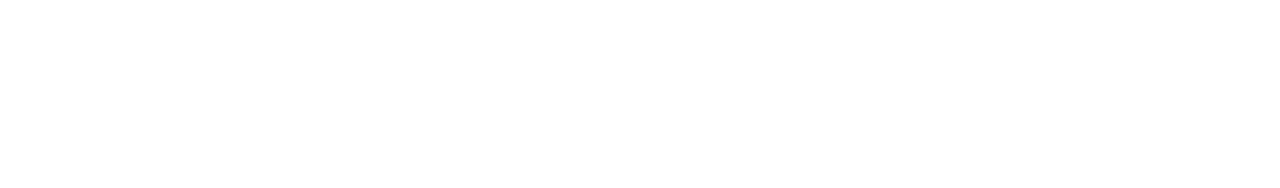
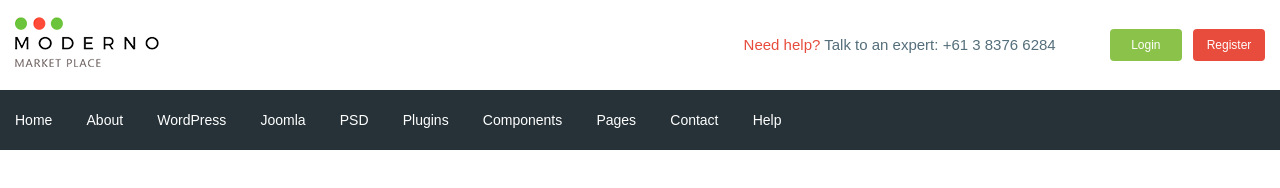
Before and after one commit to annadobriak/moderno, a website: page app/index.html in a window 1280 px wide. Drawn offline with nearby package versions, Linux system fonts and the light colour scheme; files that its build step writes are made by us from their sources.

Commit message:
added header

```diff
--- a/app/index.html
+++ b/app/index.html
@@ -1,14 +1,99 @@
 <!DOCTYPE html>
 <html lang="en">
+
 <head>
     <meta charset="UTF-8">
     <meta name="viewport" content="width=device-width, initial-scale=1.0">
     <title>Document</title>
+    <link href="https://fonts.googleapis.com/css2?family=Roboto:wght@500;700&display=swap" rel="stylesheet">
     <link rel="stylesheet" href="css/libs.min.css">
     <link rel="stylesheet" href="css/style.min.css">
 </head>
+
 <body>
-
+    <header class="header">
+        <div class="header__top">
+            <div class="container">
+                <div class="header__top-inner">
+                    <div class="header__logo">
+                        <a href="#">
+                            <img src="images/logo.png" alt="logo">
+                        </a>
+                    </div>
+                    <div class="header__text">
+                        <a href="#">
+                            <span>Need help?</span>
+                        </a>
+                        Talk to an expert:
+                        <a class="header__phone" href="tel:61383766284">+61 3 8376 6284</a>
+                    </div>
+                    <div class="header__box">
+                        <a href="#" class="basket"></a>
+                        <a href="#" class="header__btn header__btn-login">Login</a>
+                        <a href="#" class="header__btn header__btn-register">Register</a>
+                    </div>
+                </div>
+            </div>
+        </div>
+        <div class="header__menu">
+            <div class="container">
+                <nav class="menu">
+                    <ul class="menu__list">
+                        <li>
+                            <a href="#">
+                                Home
+                            </a>
+                        </li>
+                        <li>
+                            <a href="#">
+                                About
+                            </a>
+                        </li>
+                        <li>
+                            <a href="#">
+                                WordPress
+                            </a>
+                        </li>
+                        <li>
+                            <a href="#">
+                                Joomla
+                            </a>
+                        </li>
+                        <li>
+                            <a href="#">
+                                PSD
+                            </a>
+                        </li>
+                        <li>
+                            <a href="#">
+                                Plugins
+                            </a>
+                        </li>
+                        <li>
+                            <a href="#">
+                                Components
+                            </a>
+                        </li>
+                        <li>
+                            <a href="#">
+                                Pages
+                            </a>
+                        </li>
+                        <li>
+                            <a href="#">
+                                Contact
+                            </a>
+                        </li>
+                        <li>
+                            <a href="#">
+                                Help
+                            </a>
+                        </li>
+                    </ul>
+                </nav>
+            </div>
+        </div>
+    </header>
 
 
 
@@ -16,4 +101,5 @@
     <script src="js/libs.min.js"></script>
     <script src="js/main.min.js"></script>
 </body>
+
 </html>
--- /dev/null
+++ b/app/scss/_fonts.scss
@@ -0,0 +1,7 @@
+@font-face {
+    font-family: 'Roboto-Regular', sans-serif;
+    src: url('../fonts/Roboto-Regular.woff2') format('woff2'),
+         url('../fonts/Roboto-Regular.woff') format('woff');
+    font-weight: 400;
+    font-display: swap;
+}
--- /dev/null
+++ b/app/scss/_global.scss
@@ -0,0 +1,32 @@
+
+html {
+    box-sizing: border-box;
+}
+*,
+*::before,
+*::after {
+    box-sizing: inherit;
+}
+a {
+    display: inline-block;
+    text-decoration: none;
+    color: $text;
+}
+ul,
+li {
+    margin: 0;
+    padding: 0;
+    list-style: none;
+}
+body {
+    font-family: 'Roboto-Regular', sans-serif;
+    font-weight: 400;
+    font-size: 15px;
+    line-height: 24px;
+    color: $text;
+}
+.container {
+    min-width: 1200px;
+    margin: 0 auto;
+    padding: 0 15px;
+}
--- /dev/null
+++ b/app/scss/_vars.scss
@@ -0,0 +1,4 @@
+$text: #546e7a;
+$red: #e74c3c;
+$green: #8bc34a;
+$bg: #263238;
--- a/app/scss/style.scss
+++ b/app/scss/style.scss
@@ -1,13 +1,59 @@
-html {
-    box-sizing: border-box;
+@import 'vars';
+@import 'global';
+@import 'fonts';
+
+
+.header__top-inner {
+    display: flex;
+    justify-content: space-between;
+    height: 90px;
+    align-items: center;
 }
 
-*,
-*::before,
-*::after {
-    box-sizing: inherit;
+.header__text {
+   margin-left: auto;
+   margin-right: 50px;
+   span {
+       color: $red;
+   }
 }
 
-.box {
+.header__btn {
+    padding: 4px;
+    width: 72px;
+    border-radius: 4px;
+    text-align: center;
+    color: #fff;
+    font-size: 12px;
+}
+
+.header__btn-login {
+    background-color: $green;
+}
+
+.header__btn-register {
+    background-color: $red;
+    margin-left: 7px;
+}
+
+.header__menu {
+    background-color: $bg;
+}
+.menu {
     display: flex;
+    align-items: center;
+    height: 60px;
 }
+
+.menu__list {
+    li {
+        display: inline-block;
+        & + li {
+            margin-left: 30px;
+        }
+    }
+    a {
+        color: #fff;
+        font-size: 14px;
+    }
+}
--- a/gulpfile.js
+++ b/gulpfile.js
@@ -8,7 +8,7 @@ let gulp = require('gulp'),
     cssmin = require('gulp-cssmin');
 
 gulp.task('sass', function(){
-    return gulp.src('app/scss/style.scss')
+    return gulp.src('app/scss/**/*.scss')
             .pipe(sass({outputStyle: 'compressed'}))
             .pipe(rename({suffix : '.min'}))
             .pipe(autoprefixer({
@@ -58,7 +58,7 @@ gulp.task('browser-sync', function() {
 });
 
 gulp.task('watch', function(){
-    gulp.watch('app/scss/style.scss', gulp.parallel('sass'))
+    gulp.watch('app/scss/**/*.scss', gulp.parallel('sass'))
     gulp.watch('app/*.html', gulp.parallel('html'))
     gulp.watch('app/js/*.js', gulp.parallel('js'))
 });
```
Also changed, not shown: app/fonts/Roboto-Bold.ttf (added), app/fonts/Roboto-Medium.ttf (added), app/fonts/Roboto-Regular.woff (added), app/fonts/Roboto-Regular.woff2 (added), app/images/logo.png (added), 1 other file.
